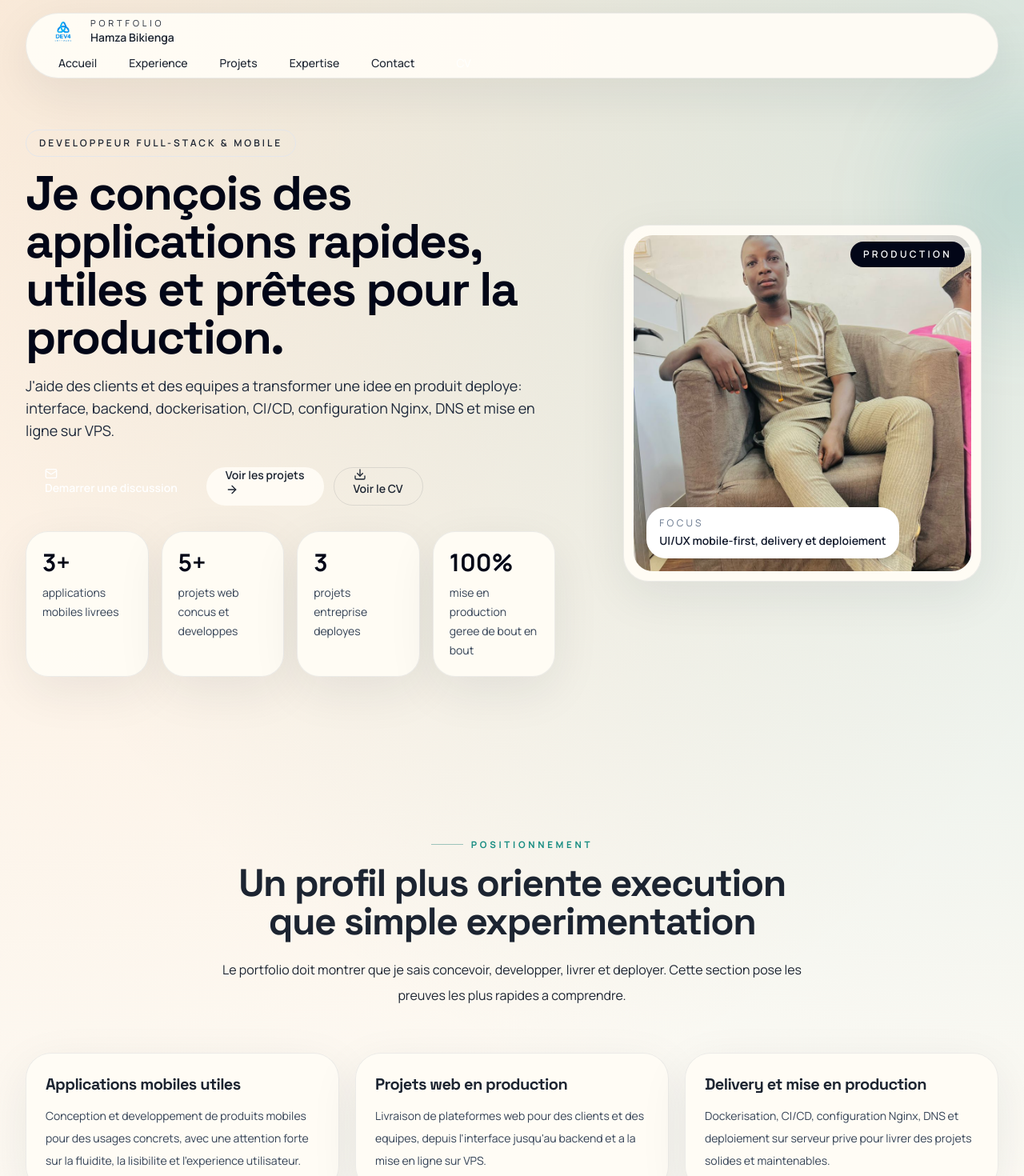
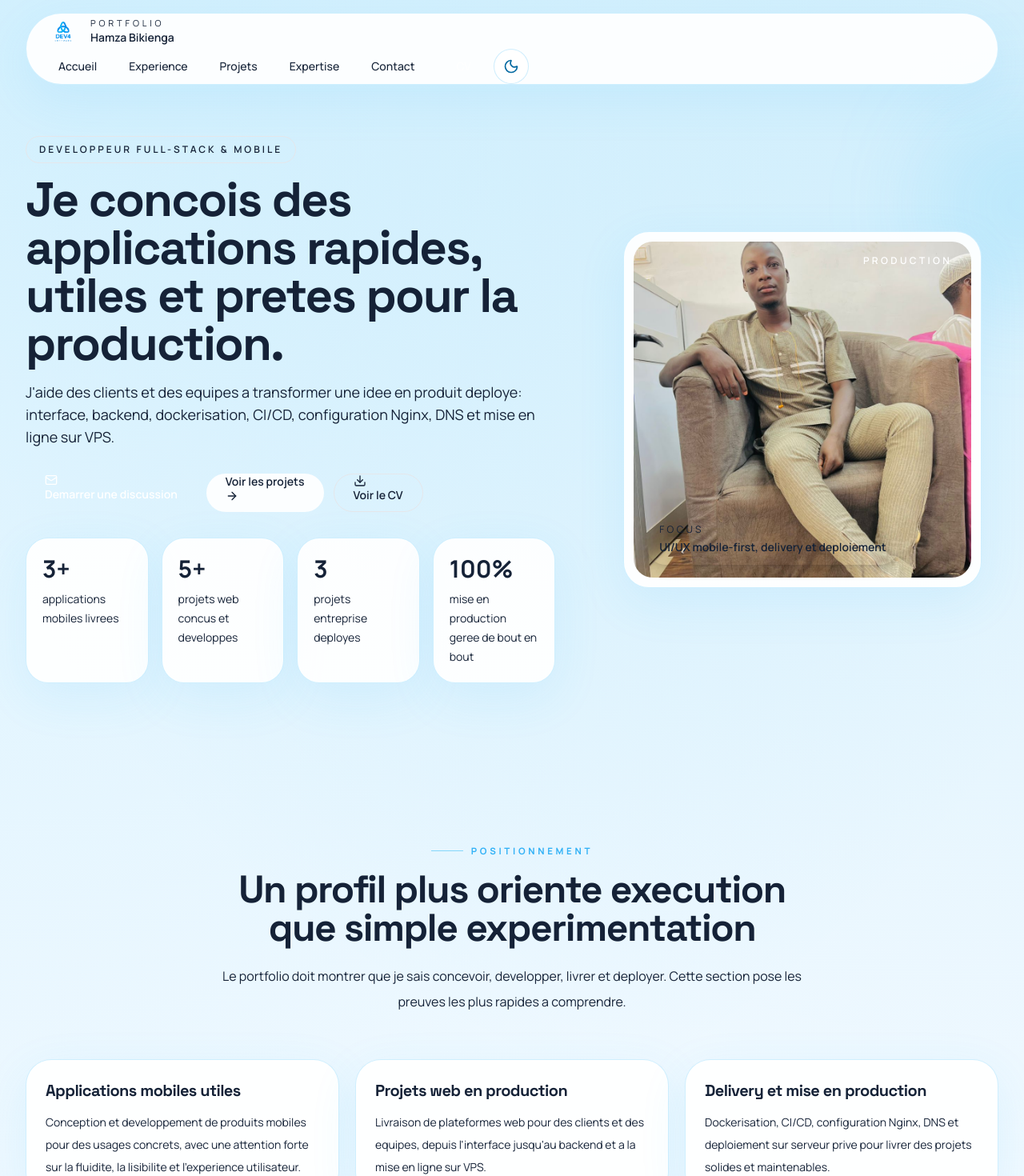
Before and after one commit to AmstaLabestar/dev4_v1, a React (Vite) app: page / in a window 1280 px wide. Shown: the top 1470 px of the page at 80% size. Built offline with nearby package versions, Linux system fonts and the light colour scheme.

Commit message:
feat: add sky blue theme palette and theme toggle

```diff
--- a/src/App.tsx
+++ b/src/App.tsx
@@ -1,3 +1,4 @@
+import { useEffect, useState } from "react";
 import Contact from "./components/Contact";
 import Experiences from "./components/Experiences";
 import Expertise from "./components/Expertise";
@@ -7,7 +8,29 @@ import MobileDock from "./components/MobileDock";
 import Navbar from "./components/Navbar";
 import Projets from "./components/Projets";
 
+type ThemeMode = "light" | "dark";
+
+const getInitialTheme = (): ThemeMode => {
+  if (typeof window === "undefined") {
+    return "light";
+  }
+
+  const storedTheme = window.localStorage.getItem("portfolio-theme");
+  if (storedTheme === "light" || storedTheme === "dark") {
+    return storedTheme;
+  }
+
+  return window.matchMedia("(prefers-color-scheme: dark)").matches ? "dark" : "light";
+};
+
 const App = () => {
+  const [theme, setTheme] = useState<ThemeMode>(getInitialTheme);
+
+  useEffect(() => {
+    document.documentElement.dataset.theme = theme;
+    window.localStorage.setItem("portfolio-theme", theme);
+  }, [theme]);
+
   return (
     <div className="app-shell min-h-screen bg-transparent">
       <a
@@ -17,7 +40,7 @@ const App = () => {
         Aller au contenu
       </a>
       <div className="mx-auto max-w-7xl px-4 pb-28 pt-4 md:px-6 lg:px-8 lg:pb-12">
-        <Navbar />
+        <Navbar theme={theme} onToggleTheme={() => setTheme(theme === "light" ? "dark" : "light")} />
         <main id="content">
           <Home />
           <Experiences />
@@ -27,7 +50,7 @@ const App = () => {
         </main>
         <Footer />
       </div>
-      <MobileDock />
+      <MobileDock theme={theme} onToggleTheme={() => setTheme(theme === "light" ? "dark" : "light")} />
     </div>
   );
 };
--- a/src/components/Experiences.tsx
+++ b/src/components/Experiences.tsx
@@ -23,14 +23,14 @@ const Experiences = () => {
                 className="surface-panel rounded-[2rem] p-6"
               >
                 <h3 className="text-xl font-semibold text-base-content">{item.title}</h3>
-                <p className="mt-3 text-sm leading-7 text-slate-700">{item.description}</p>
+                <p className="mt-3 text-sm leading-7 text-base-content/75">{item.description}</p>
               </motion.article>
             ))}
           </div>
         </div>
 
         <div>
-          <div className="section-shell rounded-[2.25rem] border border-slate-800 bg-slate-950 px-5 py-8 md:px-8 md:py-10">
+          <div className="section-shell rounded-[2.25rem] border border-sky-300/25 bg-gradient-to-br from-slate-950 via-slate-900 to-sky-950 px-5 py-8 md:px-8 md:py-10">
             <SectionHeading
               eyebrow="Experience"
               title="Ce que j'ai deja pris en charge"
@@ -45,11 +45,11 @@ const Experiences = () => {
                   whileInView={{ opacity: 1, y: 0 }}
                   transition={{ duration: 0.5, delay: index * 0.08 }}
                   viewport={{ once: true, amount: 0.25 }}
-                  className="rounded-[2rem] border border-white/12 bg-[rgba(28,36,48,0.96)] p-6 text-white shadow-[0_16px_40px_rgba(0,0,0,0.22)]"
+                  className="rounded-[2rem] border border-sky-200/10 bg-[rgba(15,23,42,0.94)] p-6 text-white shadow-[0_16px_40px_rgba(0,0,0,0.22)]"
                 >
                   <div className="flex items-start justify-between gap-4">
                     <h3 className="text-xl font-semibold text-white">{experience.title}</h3>
-                    <span className="rounded-full border border-white/10 bg-white px-3 py-1 text-xs font-semibold text-slate-900">
+                    <span className="rounded-full border border-sky-200/20 bg-sky-100 px-3 py-1 text-xs font-semibold text-sky-950">
                       {experience.period}
                     </span>
                   </div>
@@ -57,7 +57,7 @@ const Experiences = () => {
                   <ul className="mt-5 space-y-3 text-sm leading-7 text-white/90">
                     {experience.points.map((point) => (
                       <li key={point} className="flex gap-3">
-                        <span className="mt-2 h-2 w-2 rounded-full bg-[#f7c58a]" />
+                        <span className="mt-2 h-2 w-2 rounded-full bg-sky-300" />
                         <span>{point}</span>
                       </li>
                     ))}
--- a/src/components/Expertise.tsx
+++ b/src/components/Expertise.tsx
@@ -5,7 +5,7 @@ import SectionHeading from "./SectionHeading";
 const Expertise = () => {
   return (
     <section id="expertise" className="py-16 md:py-24">
-      <div className="section-shell rounded-[2.25rem] bg-white/55 px-5 py-8 md:px-8 md:py-10">
+      <div className="section-shell rounded-[2.25rem] bg-base-100/55 px-5 py-8 md:px-8 md:py-10">
         <div className="grid gap-10 lg:grid-cols-[0.95fr_1.05fr] lg:items-start">
           <div>
             <SectionHeading
@@ -22,7 +22,7 @@ const Expertise = () => {
                   <span className="mt-1 inline-flex h-8 w-8 items-center justify-center rounded-full bg-primary/10 text-primary">
                     <Check className="h-4 w-4" />
                   </span>
-                  <p className="text-sm font-medium leading-7 text-slate-800">{item}</p>
+                  <p className="text-sm font-medium leading-7 text-base-content/85">{item}</p>
                 </div>
               </article>
             ))}
--- a/src/components/Footer.tsx
+++ b/src/components/Footer.tsx
@@ -3,7 +3,7 @@ const Footer = () => {
     <footer className="py-8">
       <div className="surface-panel flex flex-col gap-2 rounded-[1.75rem] px-5 py-5 text-center text-sm text-base-content/60 md:flex-row md:items-center md:justify-between md:text-left">
         <p>Hamza Bikienga | Developpeur full-stack & mobile</p>
-        <p>© {new Date().getFullYear()} Dev4. Portfolio concu pour montrer un profil plus mature et orienté production.</p>
+        <p>(c) {new Date().getFullYear()} Dev4. Portfolio concu pour montrer un profil plus mature et oriente production.</p>
       </div>
     </footer>
   );
--- a/src/components/Home.tsx
+++ b/src/components/Home.tsx
@@ -19,10 +19,10 @@ const Home = () => {
           <span className="inline-flex rounded-full border border-primary/20 bg-primary/10 px-4 py-2 text-xs font-semibold uppercase tracking-[0.25em] text-primary">
             Developpeur full-stack & mobile
           </span>
-          <h1 className="max-w-3xl text-4xl font-bold leading-tight text-slate-950 md:text-6xl">
-            Je conçois des applications rapides, utiles et prêtes pour la production.
+          <h1 className="max-w-3xl text-4xl font-bold leading-tight text-base-content md:text-6xl">
+            Je concois des applications rapides, utiles et pretes pour la production.
           </h1>
-          <p className="max-w-2xl text-base leading-8 text-slate-800 md:text-lg">
+          <p className="max-w-2xl text-base leading-8 text-base-content/80 md:text-lg">
             J&apos;aide des clients et des equipes a transformer une idee en produit deploye:
             interface, backend, dockerisation, CI/CD, configuration Nginx, DNS et mise en
             ligne sur VPS.
@@ -48,7 +48,7 @@ const Home = () => {
             href="/CV_Hamza_BIKIENGA.pdf"
             target="_blank"
             rel="noopener noreferrer"
-            className="btn h-12 rounded-full border border-slate-900/10 bg-transparent px-6 text-sm font-semibold text-base-content shadow-none"
+            className="btn h-12 rounded-full border border-base-300 bg-transparent px-6 text-sm font-semibold text-base-content shadow-none"
           >
             <Download className="h-4 w-4" />
             Voir le CV
@@ -58,8 +58,8 @@ const Home = () => {
         <div className="grid gap-4 sm:grid-cols-2 xl:grid-cols-4">
           {stats.map((item) => (
             <div key={item.label} className="surface-panel rounded-[1.75rem] p-5">
-              <p className="text-3xl font-bold text-slate-950">{item.value}</p>
-              <p className="mt-2 text-sm leading-6 text-slate-700">{item.label}</p>
+              <p className="text-3xl font-bold text-base-content">{item.value}</p>
+              <p className="mt-2 text-sm leading-6 text-base-content/75">{item.label}</p>
             </div>
           ))}
         </div>
@@ -72,7 +72,7 @@ const Home = () => {
         className="mx-auto w-full max-w-md"
       >
         <div className="surface-panel relative overflow-hidden rounded-[2rem] p-3">
-          <div className="absolute right-5 top-5 rounded-full bg-slate-950 px-4 py-2 text-xs font-semibold uppercase tracking-[0.28em] text-white">
+          <div className="absolute right-5 top-5 rounded-full bg-primary px-4 py-2 text-xs font-semibold uppercase tracking-[0.28em] text-white">
             production
           </div>
           <img
@@ -83,9 +83,9 @@ const Home = () => {
             decoding="async"
             fetchPriority="high"
           />
-          <div className="absolute bottom-7 left-7 rounded-[1.5rem] bg-white px-4 py-3 shadow-lg">
-            <p className="text-xs uppercase tracking-[0.28em] text-slate-500">Focus</p>
-            <p className="mt-1 text-sm font-semibold text-slate-900">
+          <div className="absolute bottom-7 left-7 rounded-[1.5rem] bg-base-100 px-4 py-3 shadow-lg">
+            <p className="text-xs uppercase tracking-[0.28em] text-base-content/55">Focus</p>
+            <p className="mt-1 text-sm font-semibold text-base-content">
               UI/UX mobile-first, delivery et deploiement
             </p>
           </div>
--- a/src/components/MobileDock.tsx
+++ b/src/components/MobileDock.tsx
@@ -1,4 +1,5 @@
 import { BriefcaseBusiness, Home, Layers3, Mail, Sparkles } from "lucide-react";
+import ThemeToggle from "./ThemeToggle";
 
 const links = [
   { href: "#home", label: "Accueil", icon: Home },
@@ -8,10 +9,16 @@ const links = [
   { href: "#contact", label: "Contact", icon: Mail },
 ];
 
-const MobileDock = () => {
+type MobileDockProps = {
+  theme: "light" | "dark";
+  onToggleTheme: () => void;
+};
+
+const MobileDock = ({ theme, onToggleTheme }: MobileDockProps) => {
   return (
+    <div className="fixed bottom-4 left-1/2 z-50 flex w-[calc(100%-1.5rem)] max-w-lg -translate-x-1/2 items-center gap-2 lg:hidden">
       <nav
-      className="fixed bottom-4 left-1/2 z-50 w-[calc(100%-1.5rem)] max-w-md -translate-x-1/2 rounded-full border border-white/60 bg-slate-950/92 px-2 py-2 text-white shadow-2xl shadow-slate-950/20 backdrop-blur lg:hidden"
+        className="flex-1 rounded-full border border-white/60 bg-slate-950/92 px-2 py-2 text-white shadow-2xl shadow-slate-950/20 backdrop-blur"
         aria-label="Navigation mobile"
       >
         <ul className="grid grid-cols-5 gap-1">
@@ -32,6 +39,8 @@ const MobileDock = () => {
           })}
         </ul>
       </nav>
+      <ThemeToggle theme={theme} onToggle={onToggleTheme} />
+    </div>
   );
 };
 
--- a/src/components/Navbar.tsx
+++ b/src/components/Navbar.tsx
@@ -1,5 +1,5 @@
-import { Menu } from "lucide-react";
 import logo from "../assets/logo.png";
+import ThemeToggle from "./ThemeToggle";
 
 const links = [
   { href: "#home", label: "Accueil" },
@@ -9,7 +9,12 @@ const links = [
   { href: "#contact", label: "Contact" },
 ];
 
-const Navbar = () => {
+type NavbarProps = {
+  theme: "light" | "dark";
+  onToggleTheme: () => void;
+};
+
+const Navbar = ({ theme, onToggleTheme }: NavbarProps) => {
   return (
     <header className="sticky top-4 z-50">
       <div className="navbar surface-panel rounded-full px-4 md:px-6">
@@ -39,18 +44,21 @@ const Navbar = () => {
           >
             CV
           </a>
+          <ThemeToggle theme={theme} onToggle={onToggleTheme} />
         </nav>
 
+        <div className="ml-auto flex items-center gap-2 lg:hidden">
           <a
             href="/CV_Hamza_BIKIENGA.pdf"
             target="_blank"
             rel="noopener noreferrer"
-          className="btn btn-ghost ml-auto rounded-full px-4 text-sm lg:hidden"
+            className="btn btn-ghost rounded-full px-4 text-sm"
             aria-label="Voir le CV"
           >
-          <Menu className="h-5 w-5" />
             CV
           </a>
+          <ThemeToggle theme={theme} onToggle={onToggleTheme} />
+        </div>
       </div>
     </header>
   );
--- /dev/null
+++ b/src/components/ThemeToggle.tsx
@@ -0,0 +1,28 @@
+import { Moon, SunMedium } from "lucide-react";
+
+type ThemeToggleProps = {
+  theme: "light" | "dark";
+  onToggle: () => void;
+};
+
+const ThemeToggle = ({ theme, onToggle }: ThemeToggleProps) => {
+  const isDark = theme === "dark";
+
+  return (
+    <button
+      type="button"
+      onClick={onToggle}
+      aria-label={isDark ? "Activer le theme clair" : "Activer le theme sombre"}
+      title={isDark ? "Theme clair" : "Theme sombre"}
+      className={`inline-flex h-11 w-11 items-center justify-center rounded-full border transition ${
+        isDark
+          ? "border-sky-200/15 bg-slate-900/88 text-sky-300 hover:bg-slate-800"
+          : "border-sky-200/70 bg-white/90 text-sky-700 hover:border-sky-300 hover:bg-sky-50"
+      }`}
+    >
+      {isDark ? <SunMedium className="h-5 w-5" /> : <Moon className="h-5 w-5" />}
+    </button>
+  );
+};
+
+export default ThemeToggle;
--- a/src/index.css
+++ b/src/index.css
@@ -5,32 +5,62 @@
 @tailwind utilities;
 
 @layer base {
-  :root {
-    --p: 174 72% 32%;
-    --pc: 46 100% 98%;
-    --s: 22 79% 56%;
-    --sc: 0 0% 100%;
-    --a: 190 63% 42%;
+  :root,
+  [data-theme="light"] {
+    --p: 201 92% 58%;
+    --pc: 0 0% 100%;
+    --s: 197 84% 70%;
+    --sc: 214 59% 16%;
+    --a: 211 86% 63%;
     --ac: 0 0% 100%;
-    --n: 210 31% 14%;
-    --nc: 46 100% 98%;
-    --b1: 42 33% 97%;
-    --b2: 42 22% 93%;
-    --b3: 38 18% 88%;
-    --bc: 215 28% 15%;
-    --in: 199 89% 48%;
+    --n: 216 32% 17%;
+    --nc: 210 40% 98%;
+    --b1: 204 100% 99%;
+    --b2: 201 64% 95%;
+    --b3: 203 53% 90%;
+    --bc: 217 45% 15%;
+    --in: 201 90% 56%;
     --su: 160 84% 31%;
     --wa: 39 92% 50%;
     --er: 0 84% 60%;
     color-scheme: light;
   }
 
+  [data-theme="dark"] {
+    --p: 199 94% 68%;
+    --pc: 215 45% 12%;
+    --s: 203 82% 76%;
+    --sc: 215 45% 12%;
+    --a: 191 80% 64%;
+    --ac: 215 45% 12%;
+    --n: 222 47% 11%;
+    --nc: 205 100% 96%;
+    --b1: 224 44% 10%;
+    --b2: 223 38% 14%;
+    --b3: 219 30% 19%;
+    --bc: 205 100% 96%;
+    --in: 199 94% 68%;
+    --su: 160 84% 56%;
+    --wa: 42 100% 60%;
+    --er: 0 84% 68%;
+    color-scheme: dark;
+  }
+
   html {
     scroll-behavior: smooth;
     background:
-      radial-gradient(circle at top left, rgba(245, 131, 43, 0.14), transparent 30%),
-      radial-gradient(circle at top right, rgba(20, 122, 116, 0.16), transparent 28%),
-      linear-gradient(180deg, #fffdf8 0%, #f6f2e9 100%);
+      radial-gradient(circle at top left, rgba(56, 189, 248, 0.16), transparent 30%),
+      radial-gradient(circle at top right, rgba(14, 165, 233, 0.12), transparent 28%),
+      linear-gradient(180deg, #f3fbff 0%, #edf7ff 52%, #f7fbff 100%);
+    transition: background 220ms ease;
+  }
+
+  [data-theme="dark"] html,
+  html[data-theme="dark"] {
+    background:
+      radial-gradient(circle at top left, rgba(56, 189, 248, 0.14), transparent 26%),
+      radial-gradient(circle at top right, rgba(14, 165, 233, 0.1), transparent 22%),
+      linear-gradient(180deg, #08111f 0%, #0b1324 52%, #101a2b 100%);
   }
 
   body {
@@ -38,6 +68,10 @@
     color: hsl(var(--bc));
     font-family: "Manrope", sans-serif;
     text-rendering: optimizeLegibility;
+    background: transparent;
+    transition:
+      color 220ms ease,
+      background-color 220ms ease;
   }
 
   h1,
@@ -51,7 +85,7 @@
   }
 
   ::selection {
-    background: rgba(20, 122, 116, 0.18);
+    background: rgba(56, 189, 248, 0.28);
   }
 
   section[id] {
@@ -60,7 +94,7 @@
 
   a:focus-visible,
   button:focus-visible {
-    outline: 2px solid rgba(20, 122, 116, 0.48);
+    outline: 2px solid rgba(56, 189, 248, 0.6);
     outline-offset: 3px;
   }
 
@@ -84,6 +118,7 @@
   .app-shell {
     position: relative;
     overflow: hidden;
+    transition: color 220ms ease;
   }
 
   .app-shell::before,
@@ -100,7 +135,7 @@
     top: 8rem;
     height: 16rem;
     width: 16rem;
-    background: rgba(20, 122, 116, 0.14);
+    background: rgba(56, 189, 248, 0.16);
   }
 
   .app-shell::after {
@@ -108,13 +143,24 @@
     left: -6rem;
     height: 14rem;
     width: 14rem;
-    background: rgba(245, 131, 43, 0.15);
+    background: rgba(125, 211, 252, 0.18);
   }
 
   .surface-panel {
-    border: 1px solid rgba(23, 37, 84, 0.08);
-    background: rgba(255, 252, 245, 0.96);
-    box-shadow: 0 18px 60px rgba(29, 40, 53, 0.08);
+    border: 1px solid rgba(125, 211, 252, 0.36);
+    background: rgba(255, 255, 255, 0.92);
+    box-shadow: 0 18px 60px rgba(56, 189, 248, 0.1);
+    transition:
+      background 220ms ease,
+      border-color 220ms ease,
+      box-shadow 220ms ease;
+  }
+
+  [data-theme="dark"] .surface-panel,
+  html[data-theme="dark"] .surface-panel {
+    border-color: rgba(125, 211, 252, 0.18);
+    background: rgba(15, 23, 42, 0.9);
+    box-shadow: 0 18px 60px rgba(2, 6, 23, 0.28);
   }
 
   .section-shell {
@@ -126,7 +172,7 @@
     position: absolute;
     inset: 0;
     border-radius: 2rem;
-    background: linear-gradient(180deg, rgba(255, 255, 255, 0.44), rgba(255, 255, 255, 0));
+    background: linear-gradient(180deg, rgba(255, 255, 255, 0.34), rgba(255, 255, 255, 0));
     pointer-events: none;
   }
 
@@ -145,14 +191,14 @@
     content: "";
     height: 1px;
     width: 2.5rem;
-    background: rgba(20, 122, 116, 0.4);
+    background: rgba(56, 189, 248, 0.55);
   }
 
   .eyebrow-invert {
-    color: #f7c58a;
+    color: #bae6fd;
   }
 
   .eyebrow-invert::before {
-    background: rgba(247, 197, 138, 0.65);
+    background: rgba(186, 230, 253, 0.7);
   }
 }
```
Also changed, not shown: src/components/Contact.tsx (+4 -4 lines), src/components/Projets.tsx (+5 -5 lines). Lines whose indentation alone changed are shown as unchanged.
